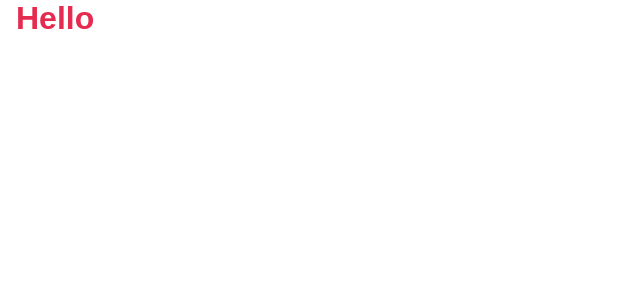
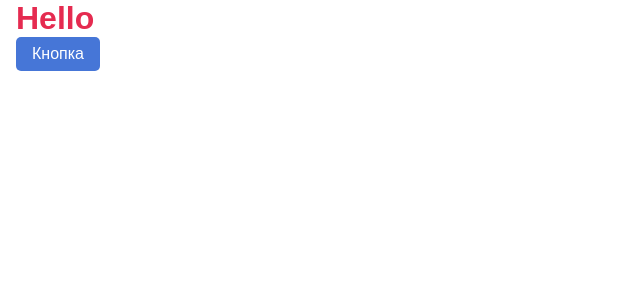
Before and after one commit to Babulekh/Moretech40_Rybov-Front, a Nuxt app: page /testPage in a window 1280 px wide. Shown: the top 300 px of the page, without its empty margins (0-640 px from the left). Built offline with nearby package versions, Linux system fonts and the light colour scheme.

Commit message:
Создан основной шаблон кнопки

```diff
--- /dev/null
+++ b/components/buttons/Button.vue
@@ -0,0 +1,22 @@
+<template>
+  <div class="v-button" :class="buttonClass" :href="buttonHref">
+    <slot></slot>
+  </div>
+</template>
+
+<script>
+export default {
+  props: {
+    buttonHref: {
+      type: String,
+    },
+    buttonClass: {
+      type: String,
+    },
+  },
+};
+</script>
+
+<style>
+
+</style>
--- /dev/null
+++ b/components/buttons/templates/BasicButton.vue
@@ -0,0 +1,31 @@
+<template>
+  <Button>
+    <div class="v-basicButton">
+      <slot></slot>
+    </div>
+  </Button>
+</template>
+
+<script>
+import Button from "../Button.vue";
+export default {
+  components: { Button },
+  props: {
+    text: String,
+  },
+};
+</script>
+
+<style>
+.v-basicButton {
+  appearance: none;
+  border: 0;
+  border-radius: 5px;
+  background: #4676d7;
+  color: #fff;
+  padding: 8px 16px;
+  font-size: 16px;
+  width: fit-content;
+  cursor: pointer;
+}
+</style>
--- a/pages/testPage.vue
+++ b/pages/testPage.vue
@@ -3,6 +3,7 @@
     <div class="container">
       <Section size="S">
         <h1 class="v-testTitle">Hello</h1>
+        <BasicButton>Кнопка</BasicButton>
       </Section>
     </div>
   </Page>
@@ -11,11 +12,13 @@
 <script>
 import Page from "@/components/Page.vue";
 import Section from "@/components/Section.vue";
+import BasicButton from "~/components/buttons/templates/BasicButton.vue";
 export default {
   components: {
     Page,
     Section,
-  },
+    BasicButton
+},
 };
 </script>
 
```
